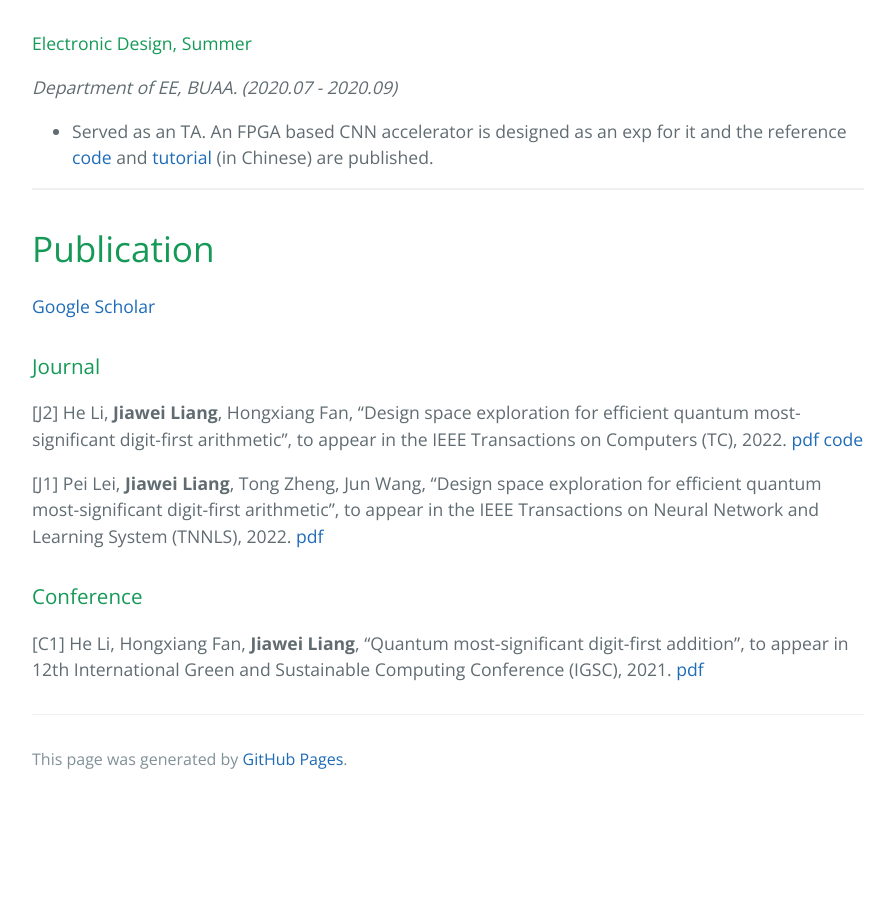
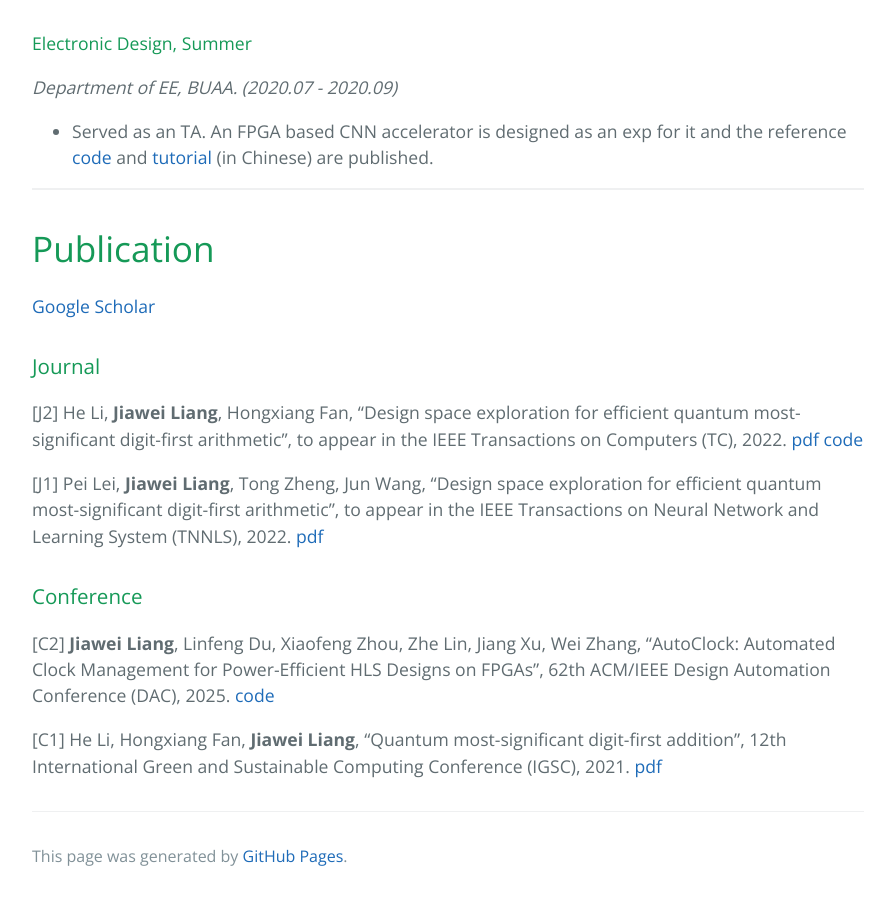
Before and after one commit to MasLiang/MasLiang.github.io, a Jekyll site: the page built from index.md, in a window 1280 px wide and 900 px high, scrolled down 2029 px. Shown: the whole window, without its empty margins (192-1087 px from the left). Built offline with Jekyll 4.4.1, drawn with Linux system fonts in a browser that asks for light colours; our own code applies the rules of GitHub Pages for plain Markdown files; before the commit the page ends 2832 px from its top, so only the background shows below that.

Commit message:
add a new paper

```diff
--- a/index.md
+++ b/index.md
@@ -77,4 +77,6 @@ _Department of EE, BUAA. (2020.07 - 2020.09)_
 
 ### Conference
 
-[C1] He Li, Hongxiang Fan, **Jiawei Liang**, "Quantum most-significant digit-first addition", to appear in 12th International Green and Sustainable Computing Conference (IGSC), 2021. [pdf](https://ieeexplore.ieee.org/abstract/document/9651595/)
+[C2] **Jiawei Liang**, Linfeng Du, Xiaofeng Zhou, Zhe Lin, Jiang Xu, Wei Zhang, "AutoClock: Automated Clock Management for Power-Efficient HLS Designs on FPGAs", 62th ACM/IEEE Design Automation Conference (DAC), 2025. [code](https://github.com/MasLiang/AutoClock)
+
+[C1] He Li, Hongxiang Fan, **Jiawei Liang**, "Quantum most-significant digit-first addition", 12th International Green and Sustainable Computing Conference (IGSC), 2021. [pdf](https://ieeexplore.ieee.org/abstract/document/9651595/)
```
